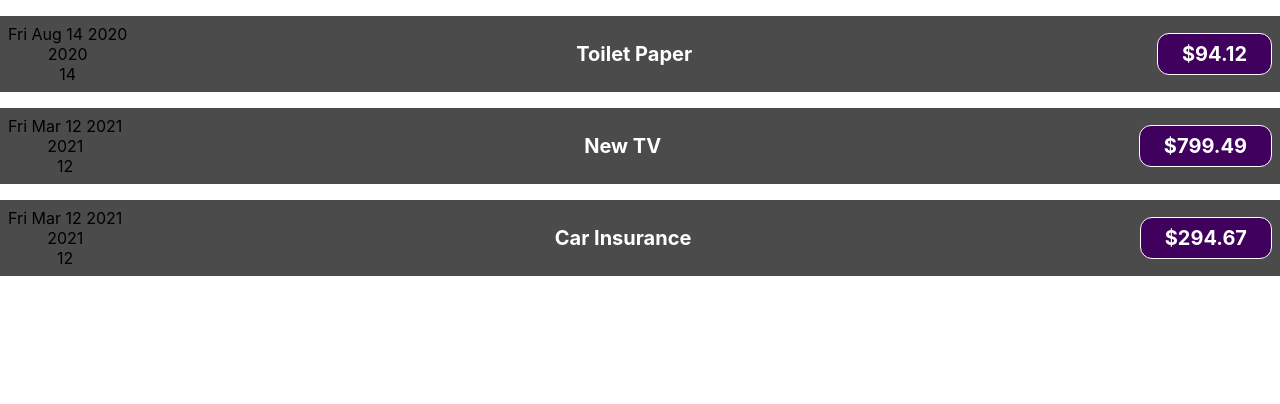
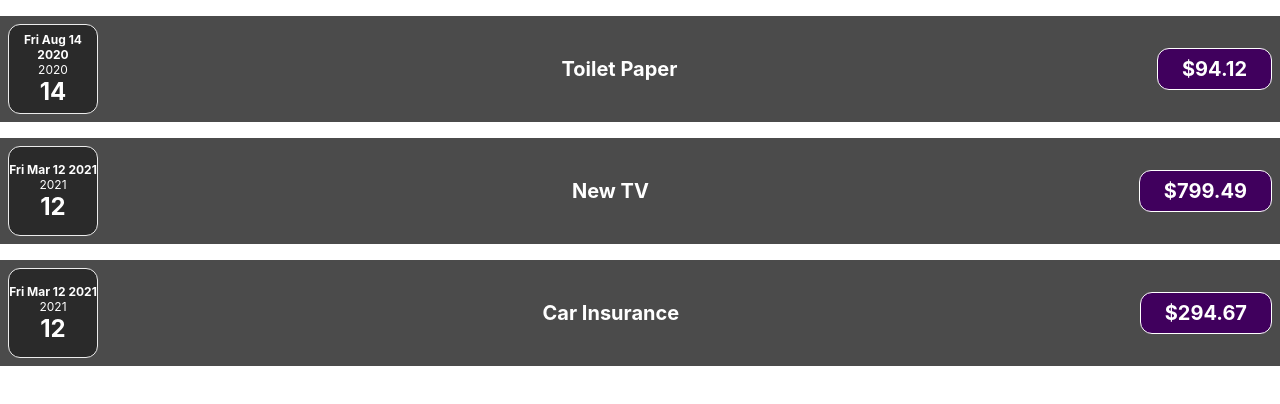
Before and after one commit to KennedyMungai/expense-tracker, a React (Create React App) app: page / in a window 1280 px wide. Shown: the top 404 px of the page. Built offline with nearby package versions, Linux system fonts and the light colour scheme.

Commit message:
Added css classes to the various divs on the components

```diff
--- a/src/components/ExpenseDate.js
+++ b/src/components/ExpenseDate.js
@@ -8,10 +8,10 @@
     const day = props.date.toLocaleString('en-us', { day: '2-digit' })
 
     return (
-        <div>
-            <div>{month}</div>
-            <div>{year}</div>
-            <div>{day}</div>
+        <div className='expense-date'>
+            <div className='expense-date__month'>{month}</div>
+            <div className='expense-date__year'>{year}</div>
+            <div className='expense-date__day'>{day}</div>
         </div>
     )
 }
```
